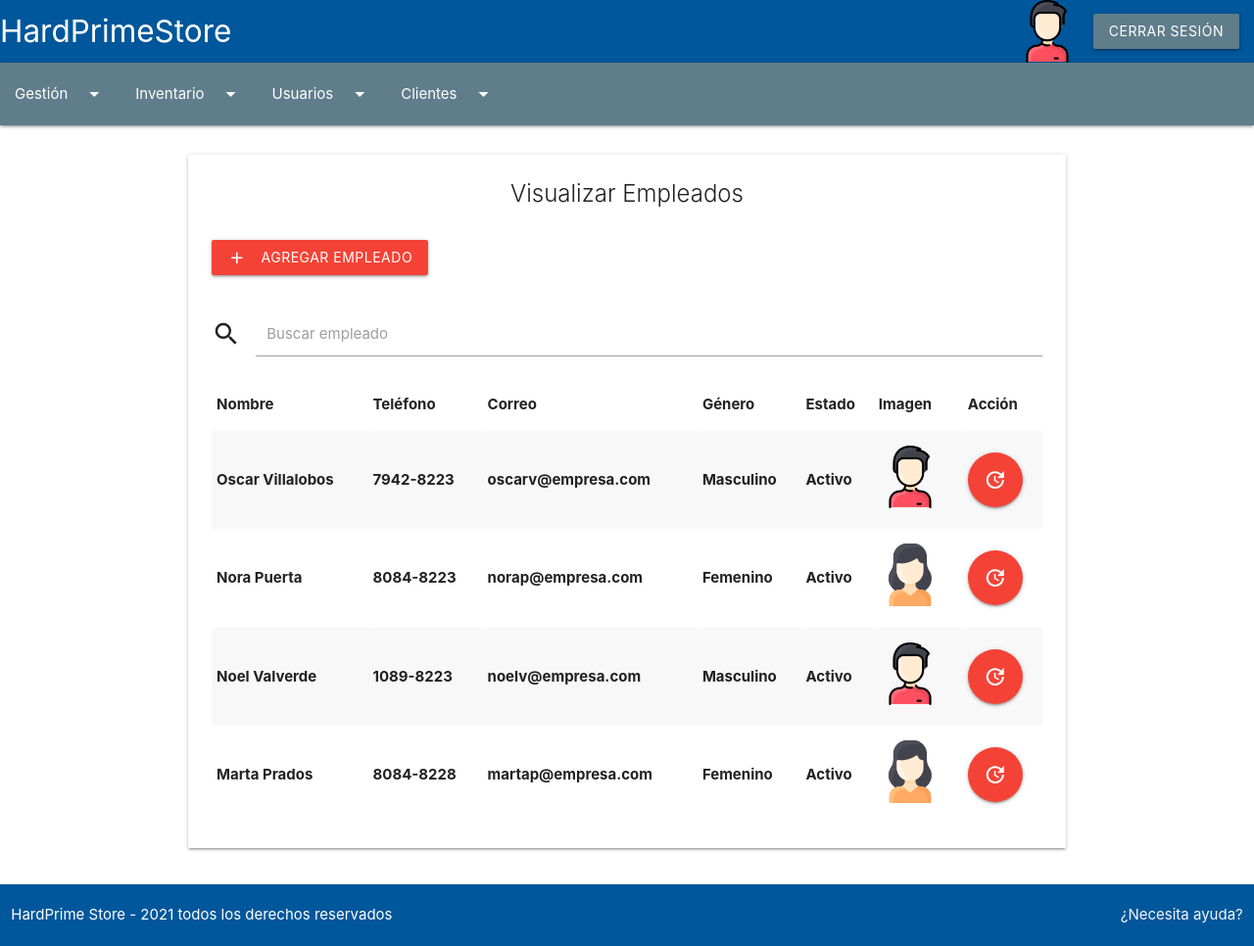
After one commit to OVillalobos3A/HardPrime-Store, a PHP site: page /views/dashboard/Empleados.php in a window 1280 px wide. The commit adds this page. Shown: the whole page at 98% size. Run offline with PHP 8.4, Linux system fonts and the light colour scheme; lists and menus that the app fills with data are empty.

Commit message:
Actualización del contenido.
Se han subido las carpetas de imágenes correspondientes al sitio privado. Se han añadido en views/dashboard las vistas que corresponden a empleados, categorías, marcas, y se actualizado datos del index(login) y ScreenPrincipal. Al igual que se han agregado los archivos js de cada vista mencioanada anteriormente.

```diff
--- /dev/null
+++ b/HardPrimeStore/app/controllers/dashboard/Empleados.js
@@ -0,0 +1,19 @@
+///Método para ocultar y mostrar secciones en cada una de la páginas Scrud.
+element = document.getElementById('ocultable');
+element.style.display = 'none';
+function mostrarOcultar(){
+  element = document.getElementById('ocultable');
+  estado = element.style.display;
+  if(estado == 'none'){
+  element.style.display='block'
+  }else{
+  element.style.display = 'none';
+  }
+  element = document.getElementById('ocultable1');
+  estado = element.style.display;
+  if(estado == 'none'){
+  element.style.display='block'
+  }else{
+  element.style.display = 'none';
+  }
+}
--- /dev/null
+++ b/HardPrimeStore/app/controllers/dashboard/Recuperacion.js
@@ -0,0 +1,3 @@
+//De momento para los elementos que corresponden al sitio privado,
+//se ha utilizado el método M.AutoInit(); para inicializar
+//cada elemento de materialize.
--- a/HardPrimeStore/app/helpers/dashboard_page2.php
+++ b/HardPrimeStore/app/helpers/dashboard_page2.php
@@ -23,13 +23,17 @@ class Dashboard_Page {
             <body>
                 <!--Encabezado del documento-->
                 <header>
-                    <div class="navbar-fixed">
+                    <div class="navbar-fixed" id="mostrar">
                         <nav>
                             <div class="nav-wrapper light-blue darken-4">
                                 <a href="../../views/dashboard/ScreenPrincipal.php" class="brand-logo"> HardPrimeStore</a>
                                 <ul id="nav-mobile" class="right hide-on-med-and-down">
-                                    <a class="waves-effect waves-light btn blue-grey" href="../../views/dashboard/index.php">Cerrar
-                                        Sesión</a>
+                                    <a class="waves-effect waves-light btn blue-grey" href="../../views/dashboard/index.php">
+                                    Cerrar Sesión
+                                    </a>
+                                </ul>
+                                <ul id="nav-mobile" class="right hide-on-med-and-down">
+                                    <img class="responsive-img" src="../../resources/img/Tabla/man.png">
                                 </ul>
                             </div>
                         </nav>
@@ -38,21 +42,21 @@ class Dashboard_Page {
                         <nav>
                             <div class="nav-wrapper blue-grey">
                                 <ul id="dropdown1" class="dropdown-content">
-                                    <li><a href="../../views/dashboard/">Empleados</a></li>
-                                    <li><a href="../views/Marcas.php">Marcas</a></li>
-                                    <li><a href="../views/Categorias.php">Categorías</a></li>
+                                    <li><a href="../../views/dashboard/Empleados.php">Empleados</a></li>
+                                    <li><a href="../../views/dashboard/Marcas.php">Marcas</a></li>
+                                    <li><a href="../../views/dashboard/Categorias.php">Categorías</a></li>
                                 </ul>
                                 <ul id="dropdown2" class="dropdown-content">
-                                    <li><a href="../views/Productos.php">Productos</a></li>
-                                    <li><a href="../views/Proveedores.php">Proveedores</a></li>
-                                    <li><a href="../views/Entradas.php">Entadas</a></li>
+                                    <li><a href="../../views/dashboard/Productos.php">Productos</a></li>
+                                    <li><a href="../../views/dashboard/Proveedores.php">Proveedores</a></li>
+                                    <li><a href="../../views/dashboard/Entradas.php">Entadas</a></li>
                                 </ul>
                                 <ul id="dropdown3" class="dropdown-content">
-                                    <li><a href="../views/Usuarios.php">Gestión de usuarios</a></li>
+                                    <li><a href="../../views/dashboard/Usuarios.php">Gestión de usuarios</a></li>
                                 </ul>
                                 <ul id="dropdown4" class="dropdown-content">
-                                    <li><a href="../views/Pedidos.php">Pedidos</a></li>
-                                    <li><a href="../views/Vclientes.php">Visualización de clientes</a></li>
+                                    <li><a href="../../views/dashboard/Clientes.php">Clientes y pedidos</a></li>
+                                    <li><a href="../../views/dashboard/Consultas.php">Consultas y dudas</a></li>
                                 </ul>
                                 <a href="#" data-target="mobile-demo" class="sidenav-trigger"><i class="material-icons">menu</i></a>
                                 <ul class="left hide-on-med-and-down">
@@ -70,21 +74,21 @@ class Dashboard_Page {
                     </div>
                     <ul class="sidenav" id="mobile-demo">
                         <li class="light-blue darken-4"><a class="white-text">Gestión</a></li>
-                        <li><a href="../views/Empleados.php" class="center-align">Empleados</a></li>
-                        <li><a href="../views/Marcas.php" class="center-align">Marcas</a></li>
-                        <li><a href="../views/Categorias.php" class="center-align">Categorías</a></li>
+                        <li><a href="../../views/dashboard/Empleados.php" class="center-align">Empleados</a></li>
+                        <li><a href="../../views/dashboard/Marcas.php" class="center-align">Marcas</a></li>
+                        <li><a href="../../views/dashboard/Categorias.php" class="center-align">Categorías</a></li>
                         <li class="divider"></li>
                         <li class="light-blue darken-4"><a class="white-text">Inventario</a></li>
-                        <li><a href="../views/Productos.php" class="center-align">Productos</a></li>
-                        <li><a href="../views/Proveedores.php" class="center-align">Proveedores</a></li>
-                        <li><a href="../views/Entradas.php" class="center-align">Entradas</a></li>
+                        <li><a href="../../views/dashboard/Productos.php" class="center-align">Productos</a></li>
+                        <li><a href="../../views/dashboard/Proveedores.php" class="center-align">Proveedores</a></li>
+                        <li><a href="../../views/dashboard/Entradas.php" class="center-align">Entradas</a></li>
                         <li class="divider"></li>
                         <li class="light-blue darken-4"><a class="white-text">Usuarios</a></li>
-                        <li><a href="../views/Usuarios.php" class="center-align">Gestión de usuarios</a></li>
+                        <li><a href="../../views/dashboard/Usuarios.php" class="center-align">Gestión de usuarios</a></li>
                         <li class="divider"></li>
                         <li class="light-blue darken-4"><a class="white-text">Clientes</a></li>
-                        <li><a href="../views/Pedidos.php" class="center-align">Visualización de clientes</a></li>
-                        <li><a href="../views/Vclientes.php" class="center-align">Visualización de pedidos</a></li>
+                        <li><a href="../../views/dashboard/Clientes.php" class="center-align">Clientes y pedidos</a></li>
+                        <li><a href="../../views/dashboard/Consultas.php" class="center-align">Consultas y dudas</a></li>
                         <li class="divider"></li>
                         <br>
                         <li class="blue-grey"><a href="../../views/dashboard/index.php" class="center-align white-text">Cerrar Sesión</a></li>
--- a/HardPrimeStore/resources/css/dashboard_styles.css
+++ b/HardPrimeStore/resources/css/dashboard_styles.css
@@ -7,3 +7,7 @@ body {
 main {
     flex: 1 0 auto;
 }
+
+.justificado{
+    text-align: center;
+}
--- /dev/null
+++ b/HardPrimeStore/views/dashboard/Empleados.php
@@ -0,0 +1,176 @@
+<?php
+//Se incluye la clase con las plantillas del documento
+include('../../app/helpers/dashboard_page2.php');
+//Se imprime la plantilla del encabezado y se envía el titulo para la página web
+Dashboard_Page::headerTemplate('Empleados');
+?>
+
+<!--Contenedor para mostrar una tabla con datos-->
+
+<div class="row container" id="ocultable">
+    <div class="col s12">
+        <div class="card whithe">
+            <div class="card-content black-text">
+                <span class="card-title center-align">Gestión de Empleados</span>
+                <br>
+                <div class="row">
+                    <form class="col-md-4">
+                        <div class="row">
+                            <div class="input-field col s12 m6">
+                                <input id="nombres" type="text" class="validate">
+                                <label for="nombres">Nombres</label>
+                            </div>
+                            <div class="input-field col s12 m6">
+                                <input id="apellidos" type="text" class="validate">
+                                <label for="apellidos">Apellidos</label>
+                            </div>
+                        </div>
+                        <div class="row">
+                            <div class="input-field col s12 m6">
+                                <input id="correo" type="text" class="validate">
+                                <label for="correo">Correo</label>
+                            </div>
+                            <div class="input-field col s12 m6">
+                                <input id="telefono" type="text" class="validate">
+                                <label for="telefono">Teléfono</label>
+                            </div>
+                        </div>
+                        <div class="row">
+                            <div class="input-field col s12 m6">
+                                <div class="input-field col s12">
+                                    <select>
+                                        <option value="" disabled selected>Género</option>
+                                        <option value="1">Masculino</option>
+                                        <option value="2">Femenino</option>
+                                    </select>
+                                </div>
+                            </div>
+                            <div class="input-field col s12 m6">
+                                <label for="fecha">Fecha de nacimiento</label>
+                                <input type="text" class="datepicker">
+                            </div>
+                        </div>
+                        <div class="row">
+                            <div class="input-field col s12 m6">
+                                <form action="#">
+                                    <div class="file-field input-field">
+                                        <div class="btn blue-grey">
+                                            <span>Escoger imagen</span>
+                                            <input type="file">
+                                        </div>
+                                        <div class="file-path-wrapper">
+                                            <input class="file-path validate" type="text">
+                                        </div>
+                                    </div>
+                                </form>
+                            </div>
+                        </div>
+                    </form>
+                </div>
+            </div>
+            <div class="card-action">
+                <a class="btn-floating btn-large waves-effect waves-light red" title="Ingresar registro"
+                    onclick="mostrarOcultar();" href="#mostrar"><i class="material-icons">add</i></a>
+                <a class="btn-floating btn-large waves-effect waves-light red" title="Modificar registro"><i
+                        class="material-icons">edit</i></a>
+                <a class="btn-floating btn-large waves-effect waves-light red" title="Borrar registro"><i
+                        class="material-icons">delete</i></a>
+                <a class="btn-floating btn-large waves-effect waves-light red" title="Visualizar registros"
+                    onclick="mostrarOcultar();" href="#mostrar">
+                    <i class="material-icons">visibility</i></a>
+            </div>
+        </div>
+    </div>
+</div>
+<div class="container" id="ocultable1">
+    <div class="card whithe">
+        <div class="card-content Black-text">
+            <span class="card-title center-align">Visualizar Empleados</span>
+            <br>
+            <div>
+                <a class="waves-effect red btn" onclick="mostrarOcultar();" href="#mostrar"><i
+                        class="material-icons left">add</i>Agregar empleado</a>
+            </div>
+            <br>
+            <div class="input-field col s6">
+                <i class="material-icons prefix">search</i>
+                <input type="text" id="autocomplete-input" class="autocomplete">
+                <label for="autocomplete-input">Buscar empleado</label>
+            </div>
+            <table class="responsive-table striped">
+                <thead>
+                    <tr>
+                        <th>Nombre</th>
+                        <th>Teléfono</th>
+                        <th>Correo</th>
+                        <th>Género</th>
+                        <th>Estado</th>
+                        <th>Imagen</th>
+                        <th>Acción</th>
+                    </tr>
+                </thead>
+
+                <tbody>
+                    <tr>
+                        <th>Oscar Villalobos</th>
+                        <th>7942-8223</th>
+                        <th>oscarv@empresa.com</th>
+                        <th>Masculino</th>
+                        <th>Activo</th>
+                        <th><img class="responsive-img" src="../../resources/img/Tabla/man.png"></th>
+                        <th><a class="btn-floating btn-large waves-effect waves-light red" onclick="mostrarOcultar();"
+                                href="#mostrar">
+                                <i class="material-icons" title="Editar registro">update</i>
+                            </a>
+                        </th>
+                    </tr>
+                    <tr>
+                        <th>Nora Puerta</th>
+                        <th>8084-8223</th>
+                        <th>norap@empresa.com</th>
+                        <th>Femenino</th>
+                        <th>Activo</th>
+                        <th><img class="responsive-img" src="../../resources/img/Tabla/woman.png"></th>
+                        <th><a class="btn-floating btn-large waves-effect waves-light red" onclick="mostrarOcultar();"
+                                href="#mostrar">
+                                <i class="material-icons" title="Editar registro">update</i>
+                            </a>
+                        </th>
+                    </tr>
+                    <tr>
+                        <th>Noel Valverde</th>
+                        <th>1089-8223</th>
+                        <th>noelv@empresa.com</th>
+                        <th>Masculino</th>
+                        <th>Activo</th>
+                        <th><img class="responsive-img" src="../../resources/img/Tabla/man.png"></th>
+                        <th><a class="btn-floating btn-large waves-effect waves-light red" onclick="mostrarOcultar();"
+                                href="#mostrar">
+                                <i class="material-icons" title="Editar registro">update</i>
+                            </a>
+                        </th>
+                    </tr>
+                    <tr>
+                        <th>Marta Prados</th>
+                        <th>8084-8228</th>
+                        <th>martap@empresa.com</th>
+                        <th>Femenino</th>
+                        <th>Activo</th>
+                        <th><img class="responsive-img" src="../../resources/img/Tabla/woman.png"></th>
+                        <th><a class="btn-floating btn-large waves-effect waves-light red" onclick="mostrarOcultar();"
+                                href="#mostrar">
+                                <i class="material-icons" title="Editar registro">update</i>
+                            </a>
+                        </th>
+                    </tr>
+                </tbody>
+            </table>
+        </div>
+    </div>
+</div>
+<br>
+
+<?php
+//Se imprime la plantilla del pie y se envía el nombre del controlador para la página web
+Dashboard_Page::footerTemplate('Empleados.js');
+?>
--- a/HardPrimeStore/views/dashboard/ScreenPrincipal.php
+++ b/HardPrimeStore/views/dashboard/ScreenPrincipal.php
@@ -6,11 +6,12 @@ Dashboard_Page::headerTemplate('Página Principal');
 ?>
 
 <!--Contenedor para mostrar una tabla con datos-->
+<br>
 <div class="row container">
     <div class="col s12">
         <div class="card indigo light-blue darken-4">
             <div class="card-content white-text">
-                <h3 class="center-align">¡BIENVENIDO @usuario!</h3>
+                <h4 class="center-align">¡BIENVENIDO @usuario!</h4>
                 <h5 class="center-align">Estas son las novedades:</h5>
                 <div class="col s12 m6">
                     <div class="card-panel blue-grey">
--- a/HardPrimeStore/views/dashboard/index.php
+++ b/HardPrimeStore/views/dashboard/index.php
@@ -52,9 +52,9 @@ Dashboard_Page::headerTemplate('Login');
                 </div>
                 <br>
                 <div class="form-field center-align">
-                    <a class="waves-effect waves-light btn blue-grey" href="../views/index2.php">¿Problemas
-                        con tu
-                        contraseña?</a>
+                    <a class="waves-effect waves-light btn blue-grey" href="../../views/dashboard/RecuContra.php">
+                        Recuperar contraseña
+                    </a>
                 </div>
             </div>
         </div>
```
Also changed, not shown: HardPrimeStore/app/controllers/dashboard/Categorias.js (added, +20 -0 lines), HardPrimeStore/app/controllers/dashboard/Marcas.js (added, +19 -0 lines), HardPrimeStore/views/dashboard/Categorias.php (added, +148 -0 lines), HardPrimeStore/views/dashboard/Marcas.php (added, +136 -0 lines), HardPrimeStore/views/dashboard/RecuContra.php (added, +75 -0 lines), HardPrimeStore/resources/img/Tabla Marca/imagen.png (added), HardPrimeStore/resources/img/Tabla Marca/logo.png (added), HardPrimeStore/resources/img/Tabla categoria/tipo.png (added), HardPrimeStore/resources/img/Tabla/informatica.png (added), HardPrimeStore/resources/img/Tabla/man.png (added), HardPrimeStore/resources/img/Tabla/woman.png (added).
